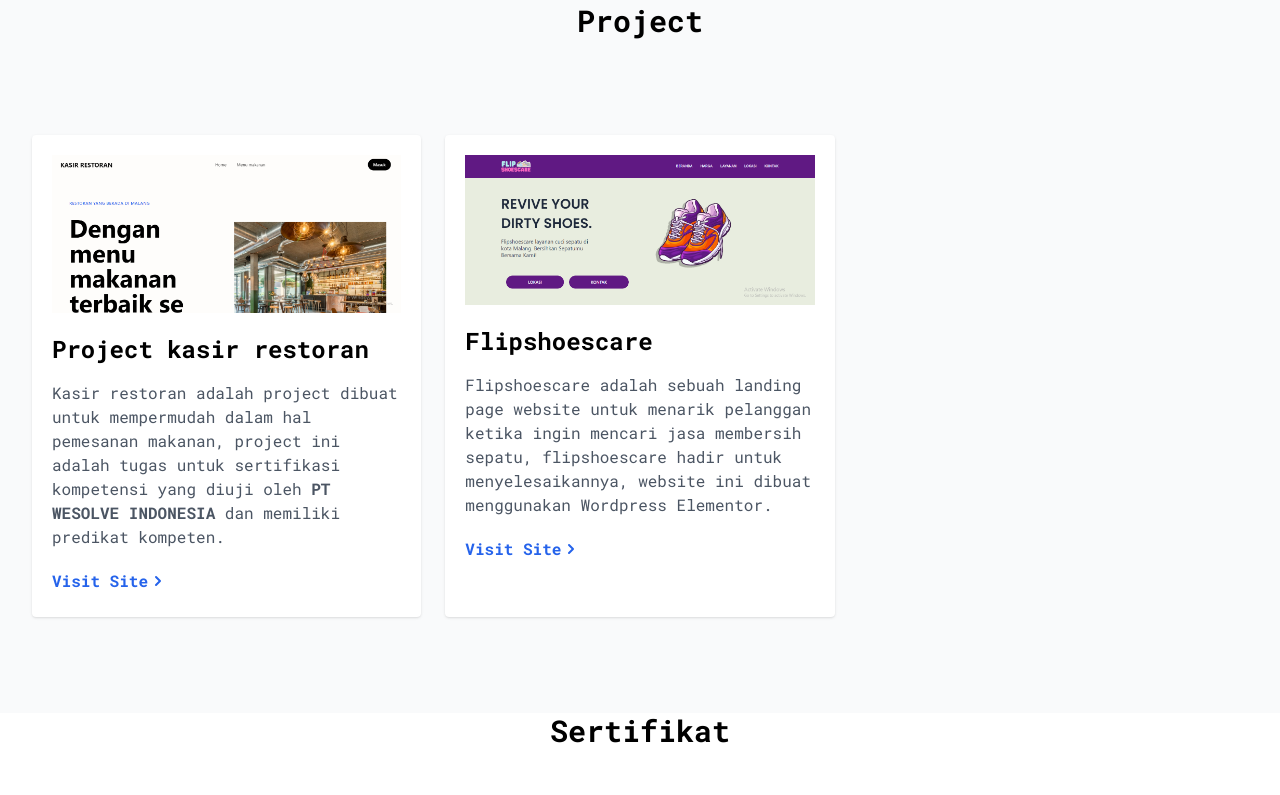
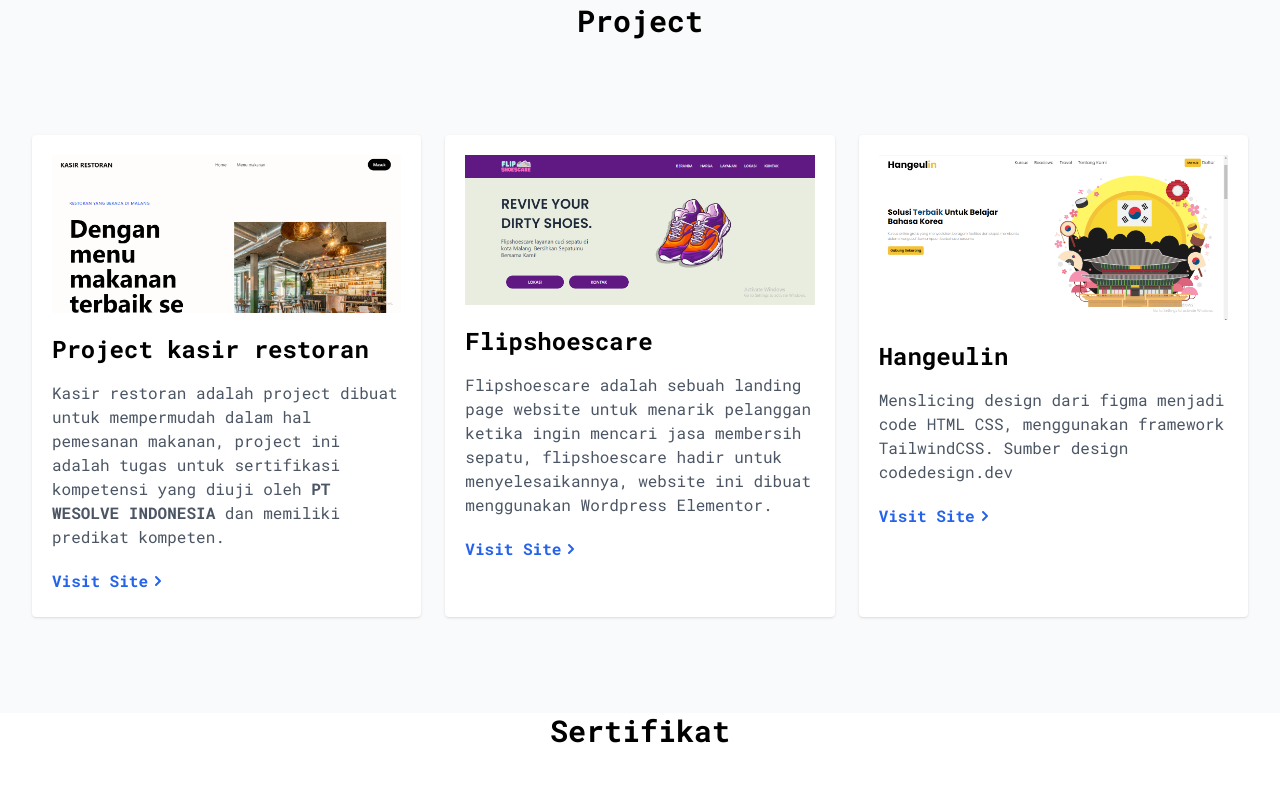
Before and after one commit to EgiSR/egisr.github.io, a website: page index.html in a window 1280 px wide. Shown: the part 788-1583 px from the top of the page. Drawn offline with nearby package versions, Linux system fonts and the light colour scheme.

Commit message:
update kedua

```diff
--- a/index.html
+++ b/index.html
@@ -242,6 +242,46 @@
               </a>
             </div>
           </div>
+
+          <div class="overflow-hidden bg-white rounded shadow">
+            <div class="p-5">
+              <div class="relative">
+                <a href="#" title="" class="block aspect-w-4 aspect-h-3">
+                  <img
+                    class="object-cover w-full h-full"
+                    src="img/project3.png"
+                    alt=""
+                  />
+                </a>
+              </div>
+              <p class="mt-5 text-2xl font-semibold">
+                <a href="#" title="" class="text-black"> Hangeulin </a>
+              </p>
+              <p class="mt-4 text-base text-gray-600">
+                Menslicing design dari figma menjadi code HTML CSS, menggunakan
+                framework TailwindCSS. Sumber design codedesign.dev
+              </p>
+              <a
+                href="https://egisr.github.io/hangeulin"
+                title=""
+                class="inline-flex items-center justify-center pb-0.5 mt-5 text-base font-semibold text-blue-600 transition-all duration-200 border-b-2 border-transparent hover:border-blue-600 focus:border-blue-600"
+              >
+                Visit Site
+                <svg
+                  class="w-5 h-5"
+                  xmlns="http://www.w3.org/2000/svg"
+                  viewBox="0 0 20 20"
+                  fill="currentColor"
+                >
+                  <path
+                    fill-rule="evenodd"
+                    d="M7.293 14.707a1 1 0 010-1.414L10.586 10 7.293 6.707a1 1 0 011.414-1.414l4 4a1 1 0 010 1.414l-4 4a1 1 0 01-1.414 0z"
+                    clip-rule="evenodd"
+                  />
+                </svg>
+              </a>
+            </div>
+          </div>
         </div>
       </div>
     </section>
```
Also changed, not shown: dist/output.css, img/project3.png (added).
